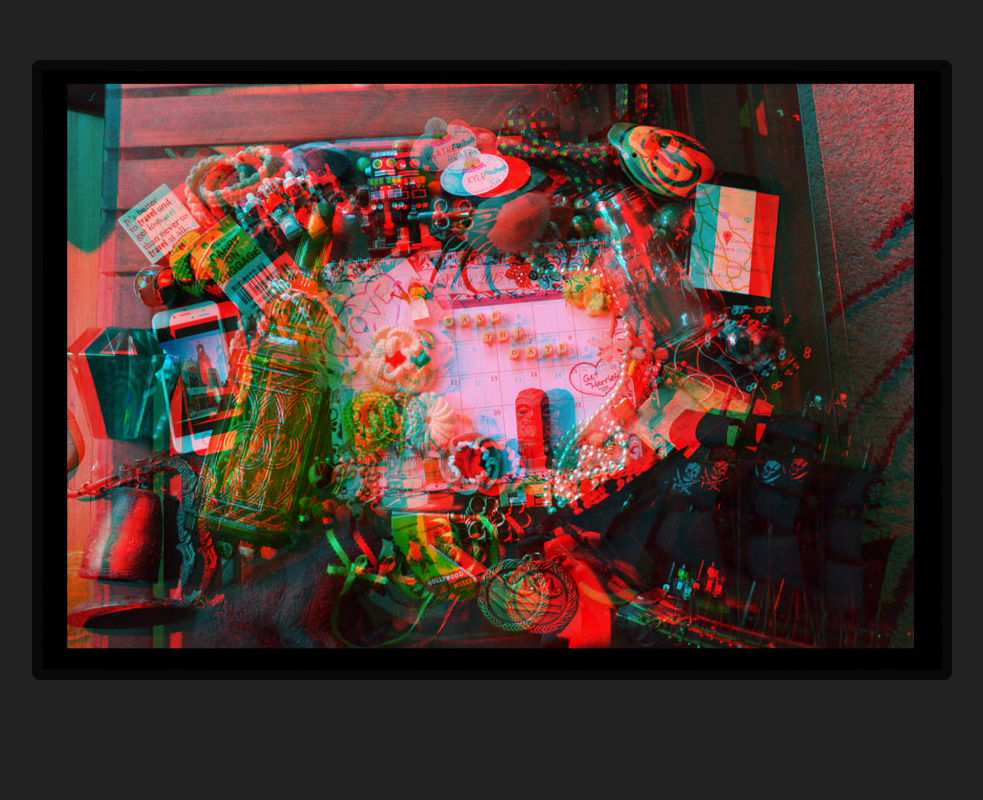
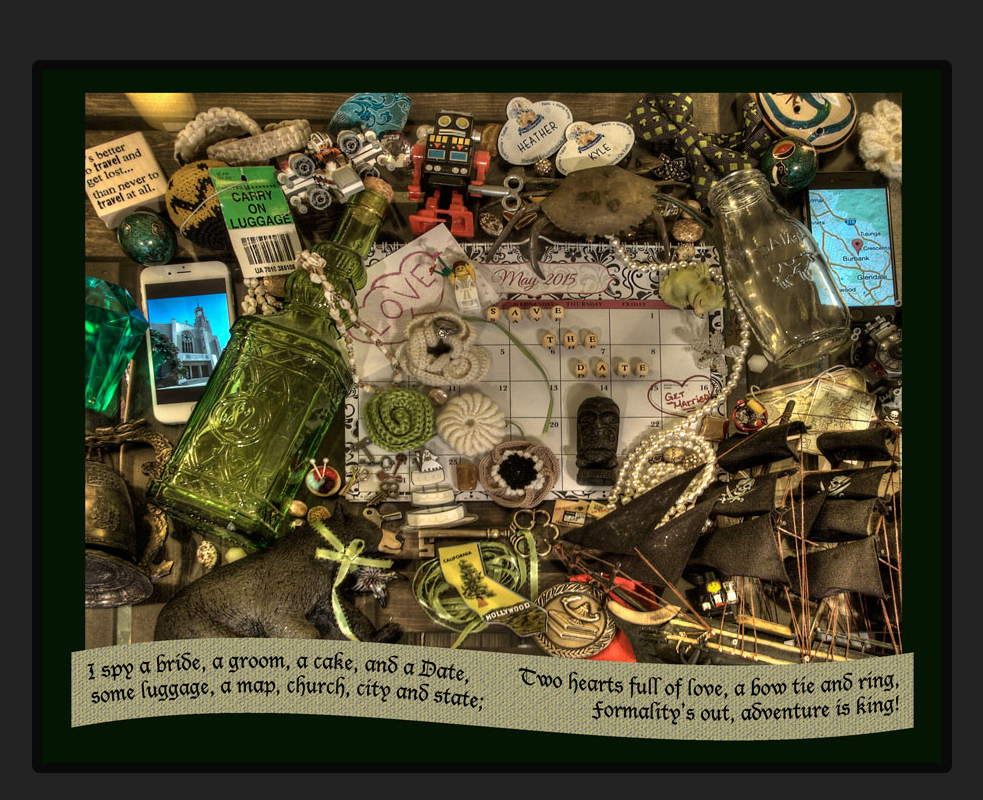
Before and after one commit to theotherkyle/theotherkyle.github.io, a plain HTML site: page index.html in a window 1280 px wide. Shown: the top 800 px of the page, without its empty margins (148-1131 px from the left). Drawn offline with Linux system fonts and the light colour scheme.

Commit message:
no message

```diff
--- a/index.html
+++ b/index.html
@@ -30,6 +30,17 @@
 
 
 
+                              <div class="column full">
+
+                            <figure class="responsive-image proposal" data-media="StheDfixed-300.jpg" data-media480="StheDfixed-300.jpg" data-media768="StheDfixed-600.jpg" data-media1140="StheDfixed-900.jpg" title="Save the Date">
+                                <noscript>
+                                    <img src="StheDfixed.jpg" alt="Save the Date" />
+                                </noscript>
+                            </figure>
+
+                        </div><!--end column-->
+
+
 
                               <div class="column full">
 
```
Also changed, not shown: StheDfixed-300.jpg (added), StheDfixed-600.jpg (added), StheDfixed-900.jpg (added), 1 other file.
